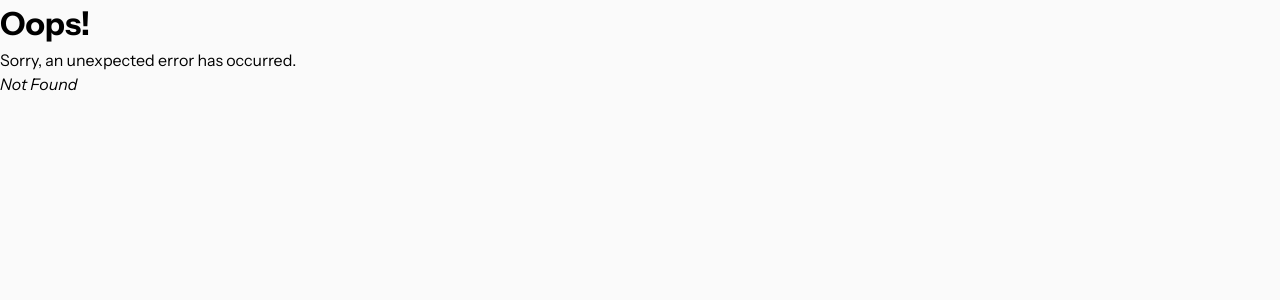
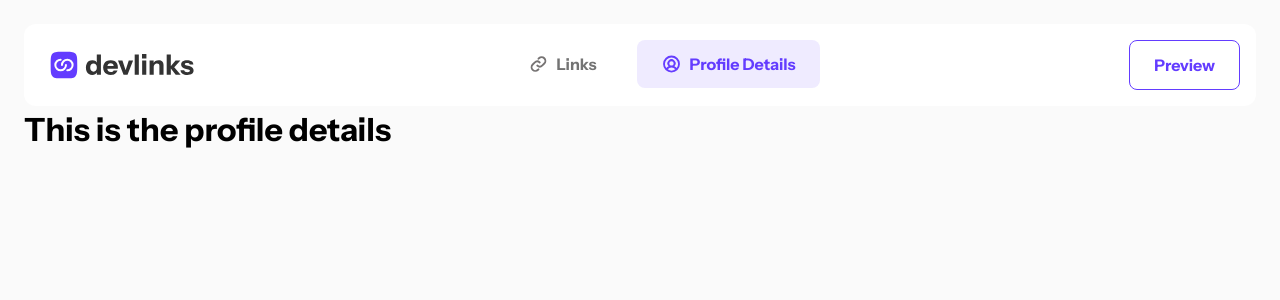
Before and after one commit to W1zardbeard/tetherli, a React (Vite) app: page /profileDetails in a window 1280 px wide. Before the commit this address had no page. Shown: the top 300 px of the page. Built offline with nearby package versions, Linux system fonts and the light colour scheme.

Commit message:
added working nav links

```diff
--- a/src/components/editor/NavLink.jsx
+++ b/src/components/editor/NavLink.jsx
@@ -1,19 +1,33 @@
 export default function NavLink(props){
+
+
 
     return(
         props.active ?
+        <a
+        href={props.linkTo}
+        onClick={() => {
+            props.onClick(props.linkTo);
+        }}>
             <div className="navLink activeLink">
                 <img
                     src={props.imgSrc}
                 />
                 <h2>{props.text}</h2>
             </div>
+        </a>
         :
+        <a
+        href={props.linkTo}
+        onClick={() => {
+            props.onClick(props.linkTo);
+        }}>
             <div className="navLink">
                 <img
                     src={props.imgSrc}
                 />
                 <h2>{props.text}</h2>
             </div>
+        </a>
     )
 }
--- a/src/components/editor/Navbar.jsx
+++ b/src/components/editor/Navbar.jsx
@@ -1,9 +1,30 @@
+import {React, useState } from "react";
 import Logo from "../Logo";
 import NavLink from "./NavLink";
 // import CTAe from "./ctaExample";
 import CTA from "../CTA";
 
-export default function Navbar(){
+export default function Navbar(props){
+
+    const [linksActiveLink, setLinksActiveLink] = useState(props.editor);
+    const [profileActiveLink, setProfileActiveLink] = useState(props.profile);
+
+    function handleClick(link){
+        switch(link){
+            case "links":
+                setLinksActiveLink(true);
+                setProfileActiveLink(false);
+                break;
+            case "profileDetails":
+                setLinksActiveLink(false);
+                setProfileActiveLink(true);
+                break;
+        }
+
+
+
+    }
+
     return(
         <div className="navbar">
             <Logo
@@ -14,24 +35,32 @@ export default function Navbar(){
             {/* <CTAe
                 type={false}
                 text={"Link"}
+                href={props.linkTo}
             /> */}
             <div className="navLinksCont">
                 <NavLink
-                    active={true}
+                    onClick={handleClick}
+                    active={linksActiveLink}
                     text={"Links"}
                     imgSrc={"src/assets/icon-links-header.svg"}
+                    linkTo={"Editor"}
+
                 />
 
                 <NavLink
-                    active={true}
+                    onClick={handleClick}
+                    active={profileActiveLink}
                     text={"Profile Details"}
                     imgSrc={"src/assets/icon-profile-details-header.svg"}
+                    linkTo={"profileDetails"}
                 />
             </div>
             <CTA
                 text={"Preview"}
                 style={"secondary"}
+
             />
+
         </div>
     )
 }
--- a/src/css/components/_navbar.scss
+++ b/src/css/components/_navbar.scss
@@ -31,12 +31,22 @@
             border-radius: $r1;
             gap:$s1;
             color:$grey;
+
+            &:hover{
+                cursor: pointer;
+                color:$purplePrimary;
+                img{
+                    filter: invert(36%) sepia(65%) saturate(7499%) hue-rotate(246deg) brightness(100%) contrast(108%);
+                }
+            }
+
             h2{
                 align-self: center;
 
             }
             img{
                 align-self: center;
+                filter: invert(51%) sepia(1%) saturate(977%) hue-rotate(314deg) brightness(86%) contrast(78%);
             }
         }
     }
@@ -45,13 +55,13 @@
 }
 
 .activeLink{
-    background-color:$purpleHover;
+    background-color:$lightPurple;
 
     h2{
         color:$purplePrimary;
     }
     img{
-        filter: invert(36%) sepia(65%) saturate(7499%) hue-rotate(246deg) brightness(100%) contrast(108%);
+        filter: invert(36%) sepia(65%) saturate(7499%) hue-rotate(246deg) brightness(100%) contrast(108%) !important;
     }
 
 }
--- a/src/css/style.css
+++ b/src/css/style.css
@@ -299,21 +299,29 @@ button:disabled {
 .navbar .navLinksCont .navLink img svg path {
   fill: #633CFF;
 }
+.navbar .navLinksCont .navLink:hover {
+  cursor: pointer;
+  color: #633CFF;
+}
+.navbar .navLinksCont .navLink:hover img {
+  filter: invert(36%) sepia(65%) saturate(7499%) hue-rotate(246deg) brightness(100%) contrast(108%);
+}
 .navbar .navLinksCont .navLink h2 {
   align-self: center;
 }
 .navbar .navLinksCont .navLink img {
   align-self: center;
+  filter: invert(51%) sepia(1%) saturate(977%) hue-rotate(314deg) brightness(86%) contrast(78%);
 }
 
 .activeLink {
-  background-color: #BEADFF;
+  background-color: #EFEBFF;
 }
 .activeLink h2 {
   color: #633CFF;
 }
 .activeLink img {
-  filter: invert(36%) sepia(65%) saturate(7499%) hue-rotate(246deg) brightness(100%) contrast(108%);
+  filter: invert(36%) sepia(65%) saturate(7499%) hue-rotate(246deg) brightness(100%) contrast(108%) !important;
 }
 
 body, .root {
--- a/src/assets/icon-email.svg
+++ b/src/pages/ProfileDetails.jsx
@@ -1 +1,13 @@
-<svg xmlns="http://www.w3.org/2000/svg" width="16" height="16" fill="none" viewBox="0 0 16 16"><path fill="#737373" d="M14 3H2a.5.5 0 0 0-.5.5V12a1 1 0 0 0 1 1h11a1 1 0 0 0 1-1V3.5A.5.5 0 0 0 14 3Zm-.5 9h-11V4.637l5.162 4.732a.5.5 0 0 0 .676 0L13.5 4.637V12Z"/></svg>
+import Navbar from "../components/editor/Navbar";
+
+export default function ProfileDetails(){
+    return(
+        <div className="editor">
+            <Navbar
+                profile={true}
+            />
+            <h1>This is the profile details</h1>
+        </div>
+
+    )
+}
```
Also changed, not shown: src/main.jsx (+6 -1 lines), 1 other file (tests, documents, lock files or other folders). Lines whose indentation alone changed are shown as unchanged.
